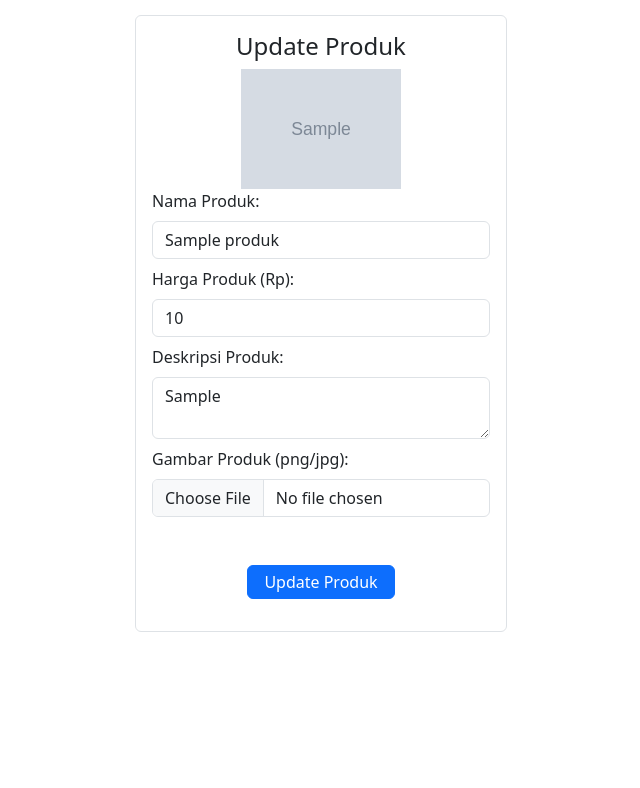
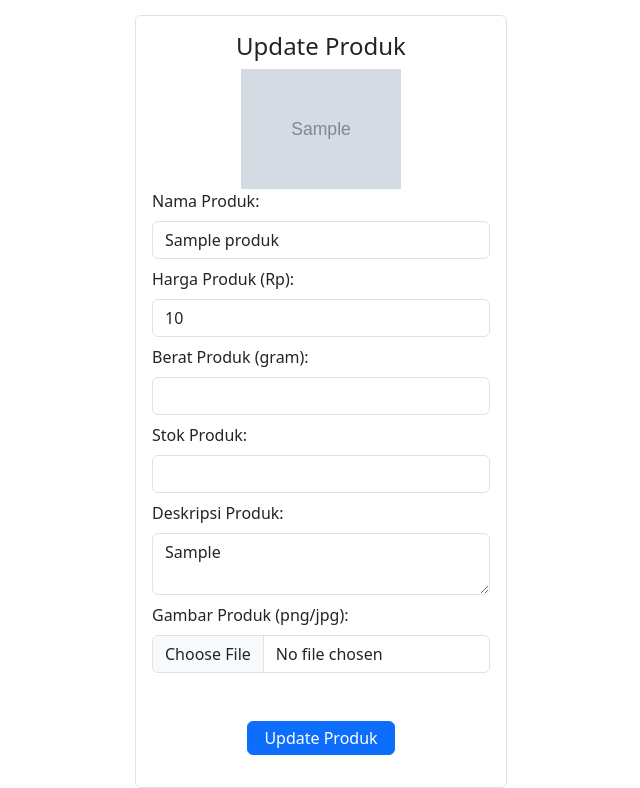
Before and after one commit to Nqadhafi/e-commerce, a PHP site: page /admin/?page=update&id=1 in a window 1280 px wide. Shown: the part 135-923 px from the top of the page, without its empty margins (319-959 px from the left). Before the commit the page ends 767 px from the top, so only its background shows below. Run offline with PHP 8.4, Linux system fonts and the light colour scheme; a user stored in the database is signed in; tables that the repository leaves empty hold one stand-in row (values such as "Sample post"); grey boxes marked "Sample" are stand-in pictures.

Commit message:
CRUD berat & stok

```diff
--- a/admin/index.php
+++ b/admin/index.php
@@ -84,6 +84,8 @@ if(!isset($_SESSION['admin_id']) && !isset($_SESSION['admin_username'])){
                 <td>Gambar Produk</td>
                 <td>Nama Produk</td>
                 <td>Harga Produk</td>
+                <td>Berat Produk (gram)</td>
+                <td>Stok Produk (gram)</td>
                 <td>Deskripsi Produk</td>
                 <td>Action</td>
             </thead>
@@ -104,6 +106,8 @@ if(!isset($_SESSION['admin_id']) && !isset($_SESSION['admin_username'])){
                     </td>
                     <td><?php echo $data['nama_produk']?></td>
                     <td>Rp. <?php echo number_format($data['harga_produk'], 0, ',', '.')?>,-</td>
+                    <td><?php echo $data['berat_produk']?> gram</td>
+                    <td><?php echo $data['stok_produk']?></td>
                     <td><?php echo $data['deskripsi_produk']?></td>
                     <td>
                         <a href="./?page=update&id=<?php echo $data['id_produk'] ?>" class="btn btn-warning mb-1">Edit</a>
--- a/admin/update.php
+++ b/admin/update.php
@@ -17,6 +17,8 @@ if (isset($_GET['id'])) {
 if (isset($_POST['update'])) {
     $p_nama = $_POST['nama_produk'];
     $p_harga = $_POST['harga_produk'];
+    $p_berat = $_POST['berat_produk'];
+    $p_stok = $_POST['stok_produk'];
     $p_deskripsi = $_POST['deskripsi_produk'];
     $p_gambar = $_FILES['gambar_produk']['name'];
     $p_gambar_temp = $_FILES['gambar_produk']['tmp_name'];
@@ -43,6 +45,8 @@ if (isset($_POST['update'])) {
         $query = mysqli_query($config, "UPDATE tb_produk SET
             nama_produk = '$p_nama',
             harga_produk = '$p_harga',
+            berat_produk = '$p_berat',
+            stok_produk = '$p_stok',
             deskripsi_produk = '$p_deskripsi',
             gambar_produk = '$unique_name'
             WHERE id_produk = '$id'");
@@ -51,6 +55,8 @@ if (isset($_POST['update'])) {
         $query = mysqli_query($config, "UPDATE tb_produk SET
             nama_produk = '$p_nama',
             harga_produk = '$p_harga',
+            berat_produk = '$p_berat',
+            stok_produk = '$p_stok',
             deskripsi_produk = '$p_deskripsi'
             WHERE id_produk = '$id'");
     }
@@ -76,7 +82,15 @@ if (isset($_POST['update'])) {
             </div>
             <div class="mb-2">
                 <label for="harga_produk" class="form-label">Harga Produk (Rp):</label>
-                <input type="number" value="<?php echo isset($produk['harga_produk']) ? $produk['harga_produk'] : ''; ?>" class="form-control" name="harga_produk" required>
+                <input type="number" value="<?php echo isset($produk['harga_produk']) ? $produk['harga_produk'] : ''; ?>" min="1" class="form-control" name="harga_produk" required>
+            </div>
+            <div class="mb-2">
+                <label for="berat_produk" class="form-label">Berat Produk (gram):</label>
+                <input type="number" value="<?php echo isset($produk['berat_produk']) ? $produk['berat_produk'] : ''; ?>" min="1" class="form-control" name="berat_produk" required>
+            </div>
+            <div class="mb-2">
+                <label for="stok_produk" class="form-label">Stok Produk:</label>
+                <input type="number" value="<?php echo isset($produk['stok_produk']) ? $produk['stok_produk'] : ''; ?>" min="1" class="form-control" name="stok_produk" required>
             </div>
             <div class="mb-2">
                 <label for="deskripsi_produk" class="form-label">Deskripsi Produk:</label>
--- a/admin/upload.php
+++ b/admin/upload.php
@@ -3,6 +3,8 @@
 if (isset($_POST['tambah'])){
     $p_nama = $_POST['nama_produk'];
     $p_harga = $_POST['harga_produk'];
+    $p_berat = $_POST['berat_produk'];
+    $p_stok = $_POST['stok_produk'];
     $p_deskripsi = $_POST['deskripsi_produk'];
     $p_gambar = $_FILES['gambar_produk']['name'];
     $p_gambar_temp = $_FILES['gambar_produk']['tmp_name'];
@@ -15,12 +17,16 @@ if (isset($_POST['tambah'])){
     $query = mysqli_query($config, "INSERT INTO `tb_produk`(
     nama_produk,
     harga_produk,
+    berat_produk,
+    stok_produk,
     deskripsi_produk,
     gambar_produk
     )
     VALUES (
     '$p_nama',
     '$p_harga',
+    '$p_berat',
+    '$p_stok',
     '$p_deskripsi',
     '$unique_name'
     )");
```
Also changed, not shown: product.php (+5 -3 lines), assets/uploads/66be1e6f0db02.png (deleted).
